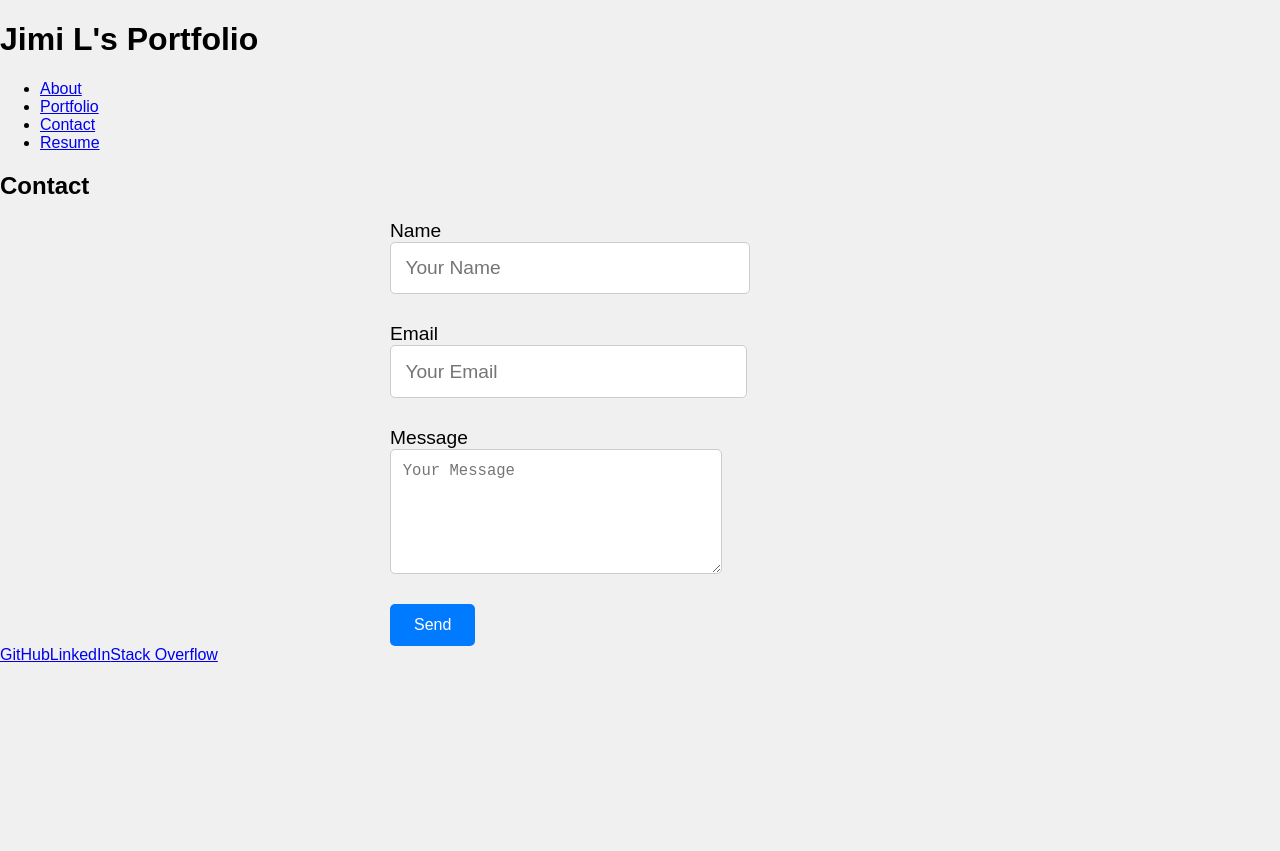
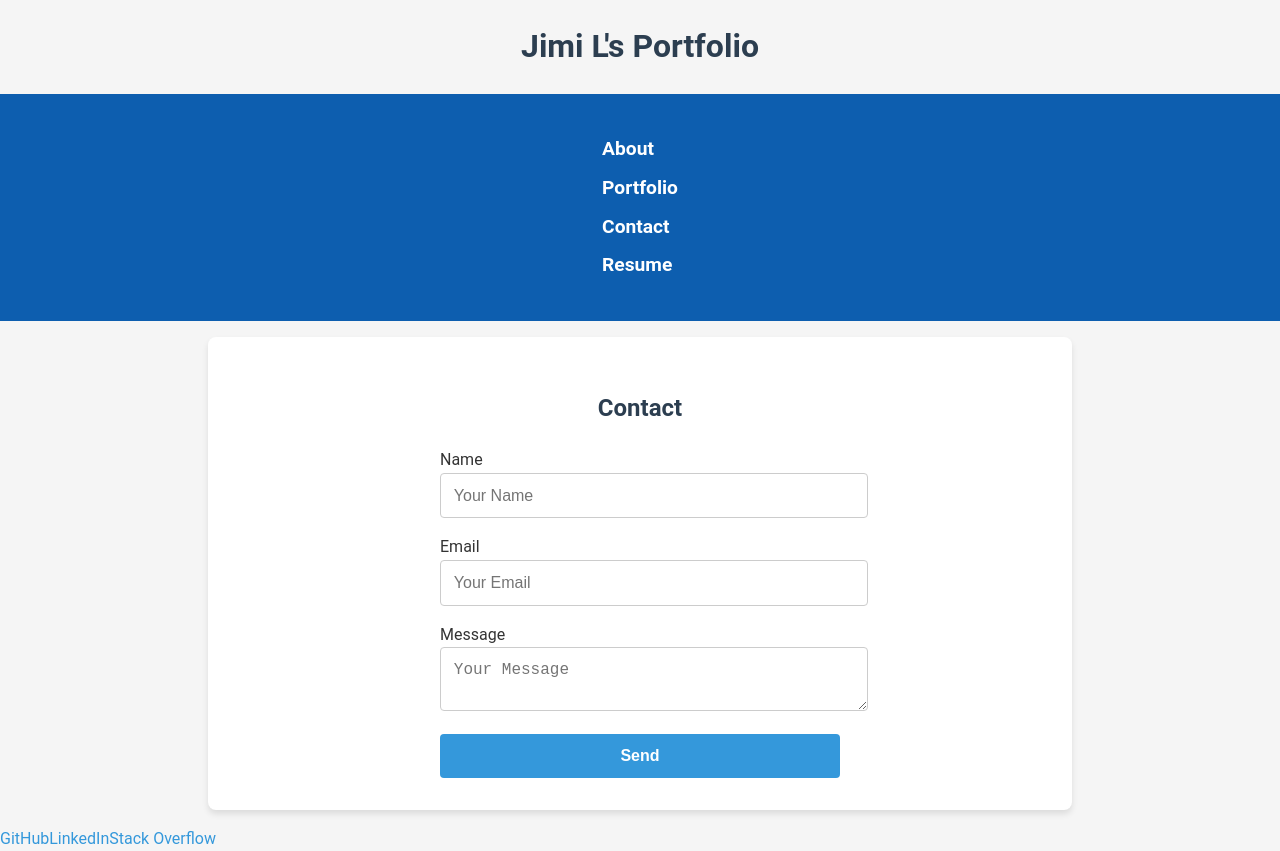
Before and after one commit to JimiL555/ReactProj-20, a React (Vite) app: page /contact in a window 1280 px wide. Before the commit the page ends 800 px from the top, so only its background shows below. Built offline with nearby package versions, Linux system fonts and the light colour scheme.

Commit message:
deployed

```diff
--- a/src/components/Footer.jsx
+++ b/src/components/Footer.jsx
@@ -5,7 +5,9 @@ function Footer() {
   return (
     <footer>
       <a href="https://github.com/JimiL555" target="_blank" rel="noopener noreferrer">GitHub</a>
-      <a href="https://linkedin.com/in/jimiL" target="_blank" rel="noopener noreferrer">LinkedIn</a>
+      <a href="https://www.linkedin.com/in/james-liapis-94248a31a" target="_blank" rel="noopener noreferrer">
+          LinkedIn
+        </a>
       <a href="https://stackoverflow.com/users/12345678/jimiL" target="_blank" rel="noopener noreferrer">Stack Overflow</a>
     </footer>
   );
--- a/src/index.css
+++ b/src/index.css
@@ -1,115 +1,172 @@
-/* src/index.css */
+/* General Styling */
 body {
-    margin: 0;
-    font-family: Arial, sans-serif;
-    background-color: #f0f0f0;
-  }
-  /* Contact form styling */
-.contact-form {
-  display: flex;
-  flex-direction: column;
-  align-items: flex-start;
-  max-width: 500px;
-  margin: 0 auto;
+  font-family: 'Roboto', sans-serif;
+  margin: 0;
+  padding: 0;
+  background-color: #f5f5f5; /* Light gray background */
+  color: #333; /* Neutral dark gray text */
+  line-height: 1.6;
 }
 
-.contact-form label {
-  font-size: 1.2em;
-  margin-bottom: 0.5em;
+h1, h2, h3 {
+  font-weight: bold;
+  color: #2c3e50; /* Darker gray-blue for headings */
+  text-align: center;
 }
 
-.contact-form input[type="text"],
-.contact-form input[type="email"],
-.contact-form textarea {
-  width: 100%;
-  padding: 0.75em;
-  margin-bottom: 1em;
-  border: 1px solid #ccc;
-  border-radius: 5px;
-  font-size: 1em;
+a {
+  text-decoration: none;
+  color: #3498db; /* Clean blue for links */
 }
 
-.contact-form input[type="text"]:focus,
-.contact-form input[type="email"]:focus,
-.contact-form textarea:focus {
-  outline: none;
-  border-color: #007bff;
-  box-shadow: 0 0 5px rgba(0, 123, 255, 0.5);
+a:hover {
+  color: #1abc9c; /* Hover color to add interactivity */
+  text-decoration: underline;
 }
 
-.contact-form textarea {
-  min-height: 100px;
-  resize: vertical; /* Allows the user to resize the textarea vertically */
+ul {
+  padding: 0;
+  list-style: none;
 }
 
-.contact-form button {
-  padding: 0.75em 1.5em;
-  background-color: #007bff;
-  color: white;
-  border: none;
-  border-radius: 5px;
-  cursor: pointer;
-  font-size: 1em;
+li {
+  margin: 0.5rem 0;
 }
 
-.contact-form button:hover {
-  background-color: #0056b3;
+/* Section Styling */
+section {
+  padding: 2rem;
+  margin: 1rem auto;
+  background-color: #ffffff; /* White background */
+  box-shadow: 0 4px 6px rgba(0, 0, 0, 0.1); /* Subtle shadow */
+  border-radius: 8px; /* Rounded corners */
+  max-width: 800px; /* Centered section with limited width */
+}
+
+/* Navigation Bar */
+nav {
+  display: flex;
+  justify-content: center;
+  gap: 1.5rem;
+  background-color: #0D5EAF; /* Grecian blue */
+  padding: 1rem 0;
+}
+
+nav a {
+  color: white;
+  font-size: 1.2rem;
+  font-weight: bold;
+  transition: color 0.3s ease;
+}
+
+nav a:hover {
+  color: #1abc9c; /* Hover green */
 }
 
 /* Portfolio Section */
 .projects {
-  display: grid;
-  grid-template-columns: repeat(auto-fit, minmax(300px, 1fr));
-  gap: 1.5em;
-  padding: 1em;
+  display: flex;
+  gap: 2rem;
+  flex-wrap: wrap;
+  justify-content: center;
+  padding: 1rem 0;
 }
 
-.project {
-  border: 1px solid #ccc;
-  border-radius: 10px;
-  padding: 1em;
+.project-card {
+  display: flex;
+  flex-direction: column;
+  align-items: center;
   text-align: center;
-  background-color: #f9f9f9;
+  background-color: #ffffff;
   box-shadow: 0 2px 4px rgba(0, 0, 0, 0.1);
+  border-radius: 8px;
+  padding: 1rem;
+  max-width: 300px;
+  transition: transform 0.3s ease;
 }
 
-.project img {
-  max-width: 100%;
-  border-radius: 10px;
+.project-card img {
+  width: 100%;
+  height: auto;
+  max-height: 150px;
+  margin-bottom: 1rem;
+  border-radius: 8px;
 }
 
-.project h3 {
-  margin: 0.5em 0;
+.project-card:hover {
+  transform: scale(1.05); /* Subtle zoom effect on hover */
 }
 
-.project p a {
-  color: #007bff;
-  text-decoration: none;
+.project-card a {
+  color: #3498db;
+  font-weight: bold;
 }
 
-.project p a:hover {
-  text-decoration: underline;
+.project-card a:hover {
+  color: #1abc9c;
 }
 
-/* Resume Section */
-section h3 {
-  margin-top: 1em;
+/* Contact Form */
+form {
+  display: flex;
+  flex-direction: column;
+  gap: 1rem;
+  max-width: 400px;
+  margin: 0 auto;
 }
 
-section ul {
-  list-style: none;
-  padding: 0;
+input, textarea, button {
+  width: 100%;
+  padding: 0.8rem;
+  border: 1px solid #ccc;
+  border-radius: 4px;
+  font-size: 1rem;
 }
 
-section ul li {
-  margin: 0.5em 0;
-  padding-left: 1.2em;
-  position: relative;
+button {
+  background-color: #3498db;
+  color: white;
+  border: none;
+  font-weight: bold;
+  cursor: pointer;
+  transition: background-color 0.3s ease;
 }
 
-section ul li::before {
-  content: '✓';
-  position: absolute;
-  left: 0;
-  color: #007bff;
+button:hover {
+  background-color: #1abc9c;
 }
+
+/* About Section */
+.about-links {
+  display: flex;
+  justify-content: center;
+  gap: 1.5rem;
+  margin-top: 1rem;
+}
+
+.about-links a {
+  font-size: 1rem;
+  font-weight: bold;
+}
+
+.profile-image {
+  display: block;
+  margin: 0 auto;
+  border-radius: 50%;
+  width: 150px;
+  height: 150px;
+  object-fit: cover;
+}
+
+/* Responsive Design */
+@media (max-width: 768px) {
+  .projects {
+    flex-direction: column;
+    gap: 1rem;
+  }
+
+  nav {
+    flex-wrap: wrap;
+    gap: 1rem;
+  }
+}
--- a/src/pages/About.jsx
+++ b/src/pages/About.jsx
@@ -5,7 +5,7 @@ function About() {
   return (
     <section>
       <h2>About Me</h2>
-      <img src="/Users/jsliapis/Documents/Bootcamp/My-Projects/ReactProj-20/images/me.jpeg" alt="Jimi L" />
+      <img src="./images/me.jpg" alt="Jimi L" />
       <p>Hi! I’m Jimi, a web developer passionate about coding, music and probelm solving...</p>
     </section>
   );
```
Also changed, not shown: 1 other file (tests, documents, lock files or other folders).
